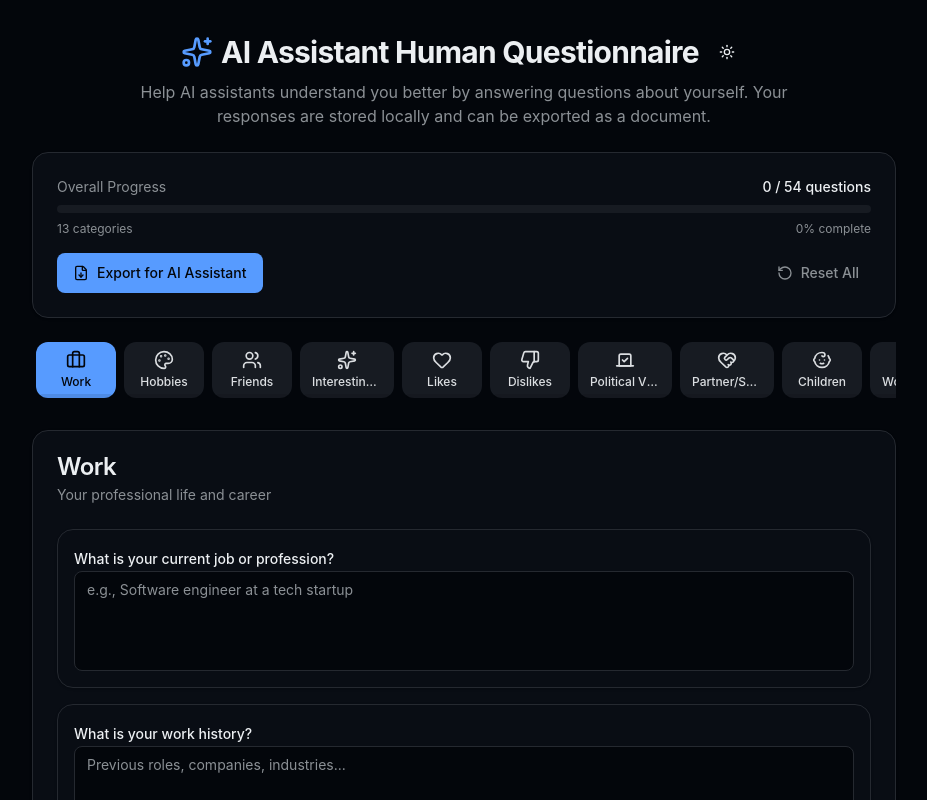
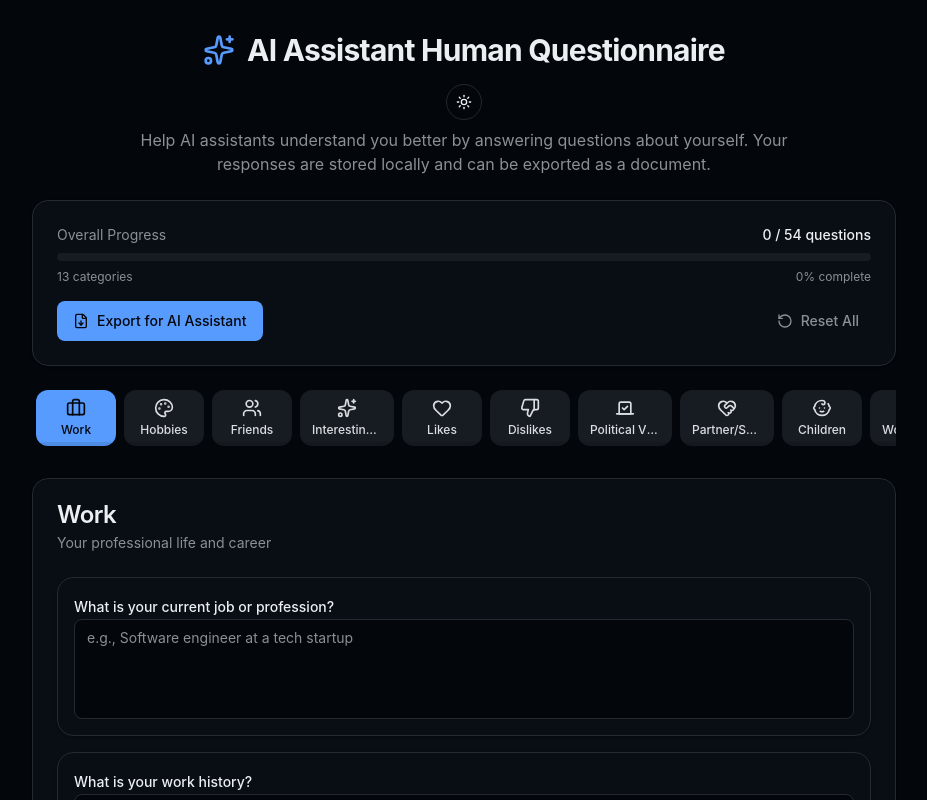
Before and after one commit to DontFretBrett/ai-assistant-human-questionnaire, a React (Vite) app: page / in a window 1280 px wide. Shown: the top 800 px of the page, without its empty margins (176-1103 px from the left). Built offline with nearby package versions, Linux system fonts and the light colour scheme.

Commit message:
fix: move theme toggle out of absolute positioning to prevent overlap

```diff
--- a/src/App.tsx
+++ b/src/App.tsx
@@ -57,21 +57,21 @@ function App() {
           animate={{ opacity: 1, y: 0 }}
           className="text-center space-y-2"
         >
-          <div className="flex flex-col sm:flex-row items-center justify-center gap-4 sm:gap-2 relative">
-            <div className="flex items-center gap-2">
-              <Sparkles className="w-8 h-8 text-primary" />
-              <h1 className="text-2xl sm:text-3xl font-bold tracking-tight text-center sm:text-left">
+          <div className="flex flex-col items-center justify-center gap-4 relative">
+            <div className="flex flex-col sm:flex-row items-center gap-2 sm:gap-3">
+              <Sparkles className="w-8 h-8 text-primary flex-shrink-0" />
+              <h1 className="text-2xl sm:text-3xl font-bold tracking-tight text-center">
                 AI Assistant Human Questionnaire
               </h1>
             </div>
             <Button
-              variant="ghost"
+              variant="outline"
               size="icon"
               onClick={toggleTheme}
-              className="absolute -top-2 -right-2 sm:static sm:rounded-full"
+              className="rounded-full w-9 h-9"
               aria-label="Toggle theme"
             >
-              {theme === 'light' ? <Moon className="w-5 h-5" /> : <Sun className="w-5 h-5" />}
+              {theme === 'light' ? <Moon className="w-4 h-4" /> : <Sun className="w-4 h-4" />}
             </Button>
           </div>
           <p className="text-muted-foreground max-w-2xl mx-auto">
```
